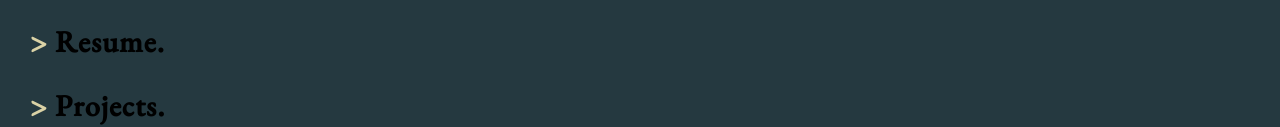
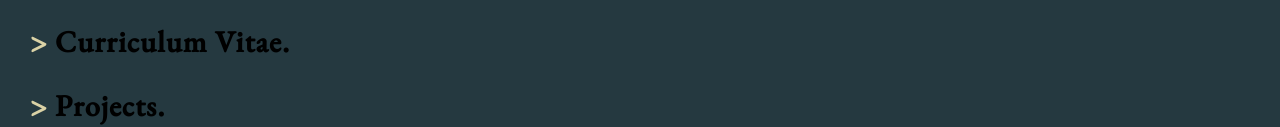
Before and after one commit to andrew-chin/andrew-chin.github.io, a plain HTML site: page index.html in a window 1280 px wide. Shown: the part 268-395 px from the top of the page. Drawn offline with nearby package versions, Linux system fonts and the light colour scheme.

Commit message:
Update index.html

```diff
--- a/index.html
+++ b/index.html
@@ -13,7 +13,7 @@
     <h1 style="text-align: center">Hi. I'm Andrew Chin</h1>
     <h2> <span style="color: #DAD2A6"> > </span> I'm a graduating senior at the <span style="color: #1c6daa">United World College of South East Asia</span> and will be attending the <span style="color: #4B9CD3">University of North Carolina at Chapel Hill</span>     <span class='icon'></span>
         in fall of 2021 as a prospective Computer Science major. This website is intended to be for web design experimentation and on it you will find my various projects and academic accomplishments. </h2>
-    <h2> <span style="color: #DAD2A6"> > </span> Resume. </h2>
+    <h2> <span style="color: #DAD2A6"> > </span> Curriculum Vitae. </h2>
     <h2> <span style="color: #DAD2A6"> > </span> Projects. </h2>
 
 </body>
```
